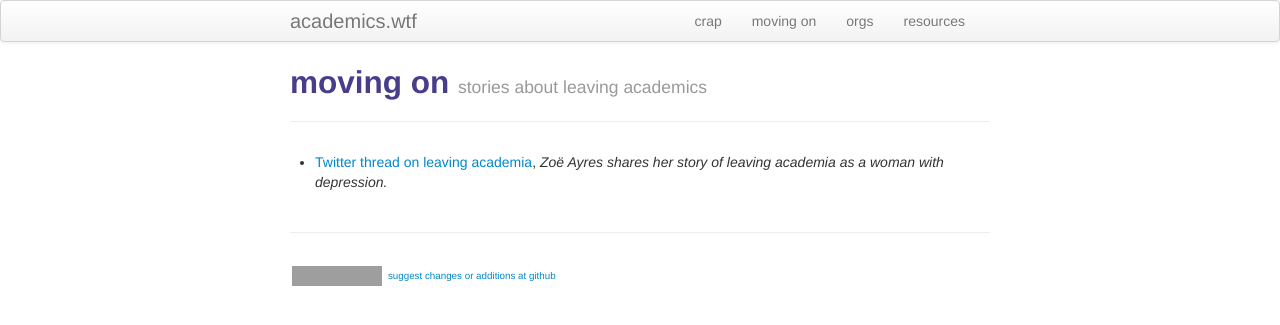
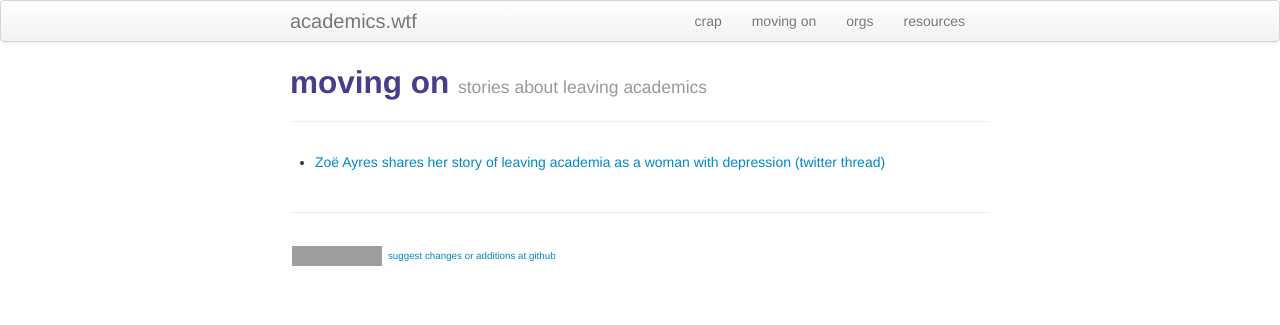
Before and after one commit to kbroman/academics.wtf, a Jekyll site: the page built from moving_on.md, in a window 1280 px wide. Shown: the top 325 px of the page. Built offline with Jekyll 4.4.1, drawn with Linux system fonts in a browser that asks for light colours; grey boxes are pictures that could not be loaded.

Commit message:
moving_on.md: change format

```diff
--- a/moving_on.md
+++ b/moving_on.md
@@ -5,5 +5,5 @@ description: links to stories about people who have moved on from academics
 tagline: stories about leaving academics
 ---
 
-- [Twitter thread on leaving academia](https://twitter.com/zjayres/status/1383318038502526984),
-  _Zoë Ayres shares her story of leaving academia as a woman with depression._
+- [Zoë Ayres](https://t.co/VvlxPMn9VL?amp=1)
+  [shares her story of leaving academia as a woman with depression (twitter thread)](https://twitter.com/zjayres/status/1383318038502526984)
```
